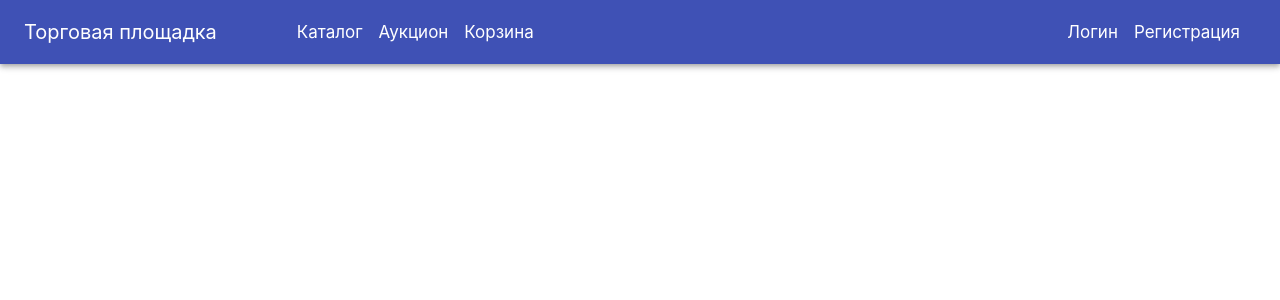
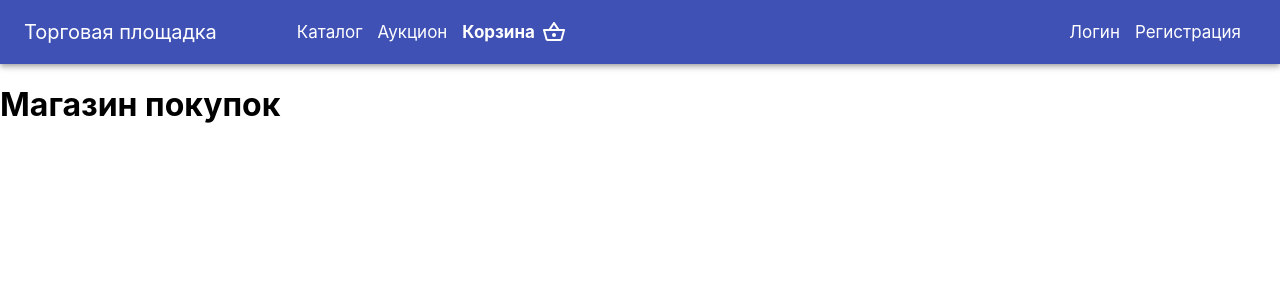
Before and after one commit to Slavik1999/MarketDiplom, a React (Create React App) app: page /basket in a window 1280 px wide. Shown: the top 300 px of the page. Built offline with nearby package versions, Linux system fonts and the light colour scheme.

Commit message:
Added basket reducer

```diff
--- a/src/components/nav/nav.jsx
+++ b/src/components/nav/nav.jsx
@@ -1,14 +1,18 @@
 import { AppBar, Toolbar } from '@material-ui/core';
 import { createStyles, makeStyles } from '@material-ui/core/styles';
+import { useSelector } from 'react-redux';
 import { NavLink } from 'react-router-dom';
+import { ShoppingBasketOutlined } from '@material-ui/icons';
 
 const useStyles = makeStyles((theme) =>
 	createStyles({
 		menuLink: {
-			marginRight: theme.spacing(2),
+			marginRight: '15px',
 			color: '#ffffff',
 			textDecoration: 'none',
-			fontSize: 17
+			fontSize: 17,
+			display: 'flex',
+			alignItems: 'center'
 		},
 		label: {
 			fontSize: 20,
@@ -21,20 +25,47 @@ const useStyles = makeStyles((theme) =>
 		},
 		navLeft: {
 			display: 'flex',
-			alignItems: 'center'
+			alignItems: 'center',
+
 		},
 		navRight: {
 			display: 'flex',
 			alignItems: 'center'
 		},
 		activeMenuLink: {
-			fontWeight: 700
+			fontWeight: 700,
+			display: 'flex',
+			alignItems: 'center'
+		},
+		basketQuantityContainer: {
+			position: 'relative',
+			display: 'flex',
+			alignItems: 'center',
+			padding: '7px'
+		},
+		basketQuantity:{
+			position: 'absolute',
+			top: 0,
+			right: 0,
+			padding: '3px',
+			backgroundColor: 'rgb(230,0,0)',
+			fontSize: '10px',
+			borderRadius: '45%'
 		}
 	})
 );
 
 export default function Nav() {
 	const classes = useStyles();
+	const basket = useSelector((store) => store.basket.basket);
+
+	function calculateBasketQuantity(basket){
+		const quantity = basket.reduce(function (accumulator, product) {
+			return accumulator + product.quantity;
+		}, 0)
+
+		return quantity ? <span className={classes.basketQuantity}>{quantity}</span> : null
+	}
 
 	return (
 		<AppBar position="static">
@@ -56,9 +87,14 @@ export default function Nav() {
 					<NavLink to="/auction" activeClassName={classes.activeMenuLink} className={classes.menuLink}>
 						Аукцион
 					</NavLink>
-					<NavLink to="/busket" activeClassName={classes.activeMenuLink} className={classes.menuLink}>
-						Корзина
+					<NavLink to="/basket" activeClassName={classes.activeMenuLink} className={classes.menuLink}>
+						<span>Корзина</span>
+						<div className={classes.basketQuantityContainer}>
+							<ShoppingBasketOutlined />
+							{calculateBasketQuantity(basket)}
+						</div>
 					</NavLink>
+
 				</div>
 				<div className={classes.navRight}>
 					<NavLink to="/log-in" activeClassName={classes.activeMenuLink} className={classes.menuLink}>
--- /dev/null
+++ b/src/pages/basket/basket.jsx
@@ -0,0 +1,42 @@
+// import {useEffect} from 'react'
+import { useDispatch, useSelector } from 'react-redux';
+// import { addToBasket } from '../../redux/actions/basketAction';
+import { createStyles, makeStyles } from '@material-ui/core';
+import { ShoppingBasketOutlined } from '@material-ui/icons';
+
+const useStyles = makeStyles((theme) =>
+	createStyles({})
+);
+
+export default function Bakset(){
+    const classes = useStyles();
+    const basket = useSelector((store) => store.basket.basket);
+
+    function onChangProductQuantity(e, product){
+        console.log(e.target.value)
+    }
+
+    return (
+        <div>
+            <h1>Магазин покупок</h1>
+            <div>
+                {basket && basket.map(product => (
+                    <div key={product.id}>
+                        <img src={`http://afternoon-waters-64991.herokuapp.com/${product.photo}`} alt=''/>
+                        <div>
+                            <span>{product.name}</span>
+                            <span>$ {product.price}</span>
+                            <span>Shop: asmnd</span>
+                            <div>
+                                <span>Quantity:</span>
+                                <input type='number' value={product.quantity} onChange={(e) => onChangProductQuantity(e, product)}/>
+                                <span>X REMOVE</span>
+                            </div>
+                        </div>
+                        <span>${product.cost}</span>
+                    </div>
+                ))}
+            </div>
+        </div>
+    )
+}
--- a/src/pages/catalog/catalog.jsx
+++ b/src/pages/catalog/catalog.jsx
@@ -1,6 +1,7 @@
 import {useEffect} from 'react'
 import { useDispatch, useSelector } from 'react-redux';
 import { productsReq } from '../../redux/actions/productAction';
+import { addToBasket } from '../../redux/actions/basketAction';
 import { createStyles, makeStyles } from '@material-ui/core';
 import { ShoppingBasketOutlined } from '@material-ui/icons';
 import { useHistory } from 'react-router';
@@ -86,6 +87,11 @@ export default function Catalog(){
         console.log(products)
     }, [products])
 
+    function addProductToBasket(e,product){
+        e.stopPropagation();
+        dispatch(addToBasket(product));
+    }
+
     return (
         <div className={classes.root}>
             {!products && <h1>Loading...</h1>}
@@ -97,7 +103,7 @@ export default function Catalog(){
                             <span className={classes.bottomLineText}>{product.name}</span>
                             <span className={classes.bottomLineText}>$ {product.price}</span>
                         </div>
-                        <ShoppingBasketOutlined  className={classes.bottomLineBasket}/>
+                        <ShoppingBasketOutlined onClick={(e) => addProductToBasket(e, product)}  className={classes.bottomLineBasket}/>
                     </div>
                 </div>
             )}
--- /dev/null
+++ b/src/redux/actions/basketAction.js
@@ -0,0 +1,18 @@
+// import H from "history";
+import {ADD_TO_BASKET, REMOVE_FROM_BASKET} from '../constants/basket'
+
+export const addToBasket = function (product) {
+
+    return {
+        type:ADD_TO_BASKET,
+        payload: product
+    };
+};
+
+export const removeFromBasket = function (productId) {
+
+    return {
+        type:REMOVE_FROM_BASKET,
+        payload: productId
+    };
+};
--- /dev/null
+++ b/src/redux/constants/basket.js
@@ -0,0 +1,5 @@
+const ADD_TO_BASKET = "ADD_TO_BASKET";
+const REMOVE_FROM_BASKET = "REMOVE_FROM_BASKET";
+
+
+export { ADD_TO_BASKET, REMOVE_FROM_BASKET};
--- a/src/redux/reducers/auction-reducers/auction.js
+++ b/src/redux/reducers/auction-reducers/auction.js
@@ -7,20 +7,16 @@ const initialState = {
 };
 
 const auctionReducer = (state = initialState, action) => {
-    console.log('auctionReducer')
     switch (action.type) {
         case GET_ALL_AUCTION_REQ:
-            console.log('auctionReducer req')
             return {...state, loading: false}
         case GET_ALL_AUCTION_SUCCESS:
-            console.log('auctionReducer success')
             return {
                 ...state,
                 loading: false,
                 auctions: action.payload
             }
         case GET_ALL_AUCTION_FAILED:
-            console.log('auctionReducer failed')
             return {
                 ...state,
                 loading: false,
--- /dev/null
+++ b/src/redux/reducers/basket-reducer/basket-reducer.js
@@ -0,0 +1,56 @@
+import { ADD_TO_BASKET, REMOVE_FROM_BASKET} from '../../constants/basket'
+
+const initialState = {
+    basket: [],
+};
+
+const basketReducer = (state = initialState, action) => {
+    switch (action.type) {
+        case ADD_TO_BASKET:
+            const newBasket = state.basket.concat();
+
+            if(newBasket.length){
+                const isProduct = newBasket.some(product => product.id === action.payload.id);
+                console.log(isProduct);
+                if(isProduct){
+                    newBasket.forEach(product => {
+                        if(product.id === action.payload.id){
+                            product.quantity++;
+                            product.cost += action.payload.price;
+                        }
+                    })
+                }
+
+                if(!isProduct){
+                    newBasket.push({
+                        ...action.payload,
+                        quantity: 1,
+                        cost: action.payload.price
+                    })
+                }
+
+            }
+
+            if(!newBasket.length){
+                newBasket.push({
+                    ...action.payload,
+                    quantity: 1,
+                    cost: action.payload.price
+                })
+            }
+            console.log(newBasket);
+            return {
+                basket: newBasket
+            }
+        case REMOVE_FROM_BASKET:
+            return {
+                ...state,
+                loader: !state.loader,
+            };
+
+        default:
+            return state;
+    }
+};
+
+export default basketReducer;
--- a/src/redux/reducers/index.js
+++ b/src/redux/reducers/index.js
@@ -2,11 +2,14 @@ import { combineReducers } from "redux";
 import authReducer from "./registration-reducers/registration";
 import auctionReducer from "./auction-reducers/auction";
 import productReducer from "./product-reducer/product-reducer";
+import basketReducer from "./basket-reducer/basket-reducer";
 
 const rootReducer = combineReducers({
     auth: authReducer,
     auctions: auctionReducer,
-    products: productReducer
+    products: productReducer,
+    basket: basketReducer
+
 });
 
 export default rootReducer;
--- a/src/routes/index.jsx
+++ b/src/routes/index.jsx
@@ -7,6 +7,7 @@ import Catalog from '../pages/catalog/catalog';
 import Auction from "../pages/auction/auction";
 import AuctionBid from "../pages/auction/auctionBid";
 import Product from '../pages/product/product'
+import Basket from '../pages/basket/basket'
 
 export default function RootRouter() {
 	return (
@@ -20,6 +21,7 @@ export default function RootRouter() {
 				<AuthedPrivateRoute component={AuctionBid} path="/auction/:id" exact/>
 				<Route component={Catalog} path='/catalog' exact/>
 				<Route component={Product} path='/product/:id' exact/>
+				<Route component={Basket} path='/basket'/>
 
                 <Route exact path="/" render={() => (
                     <Redirect to="/catalog"/>
```
